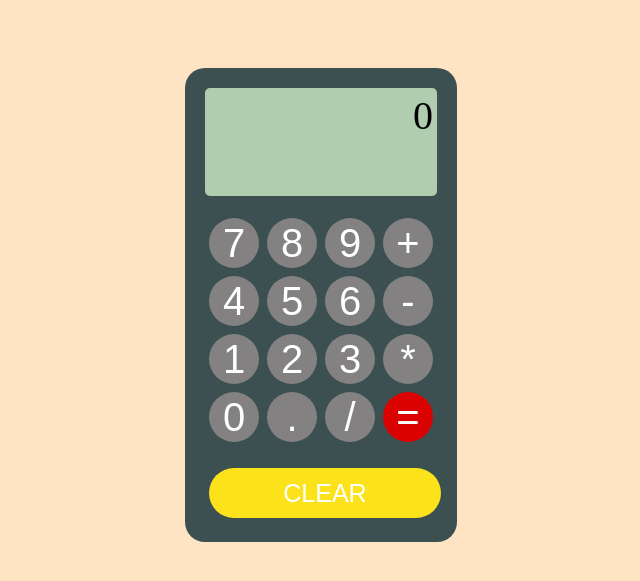
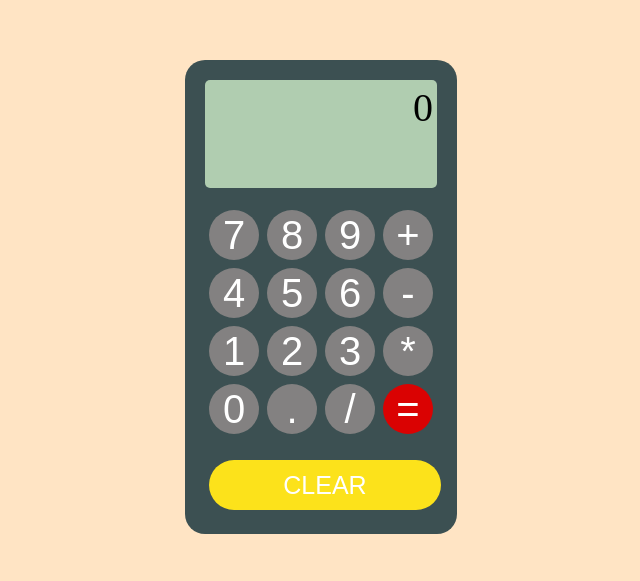
Before and after one commit to GulshanShrma/jsCalculator, a plain HTML site: page index.html in a window 1280 px wide. Shown: the part 103-684 px from the top of the page, without its empty margins (319-959 px from the left). Drawn offline with Linux system fonts and the light colour scheme.

Commit message:
removed body scroll

```diff
--- a/index.css
+++ b/index.css
@@ -4,6 +4,7 @@ body{
     justify-content: center;
     align-items: center;
     height: 100vh;
+    margin:0;
 }
 
 .calculator{
--- a/index.html
+++ b/index.html
@@ -2,6 +2,7 @@
     <head>
         <title>JS Calculator</title>
         <link rel="stylesheet" href="index.css"/>
+        <meta name="viewport" content="width=device-width, initial-scale=1.0" />
         <body>
             <div class="calculator">
                 <div class="screen">0</div>
```
